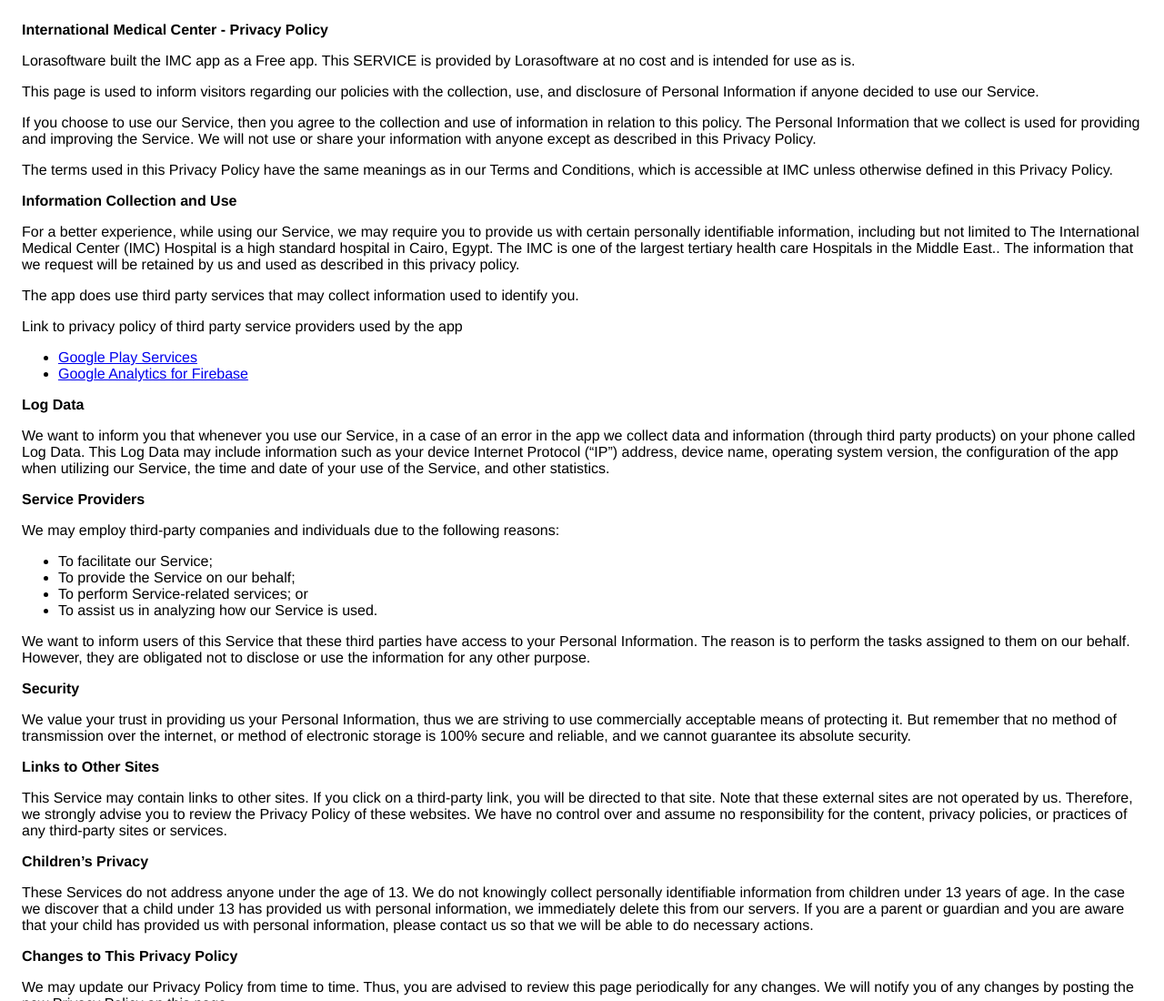
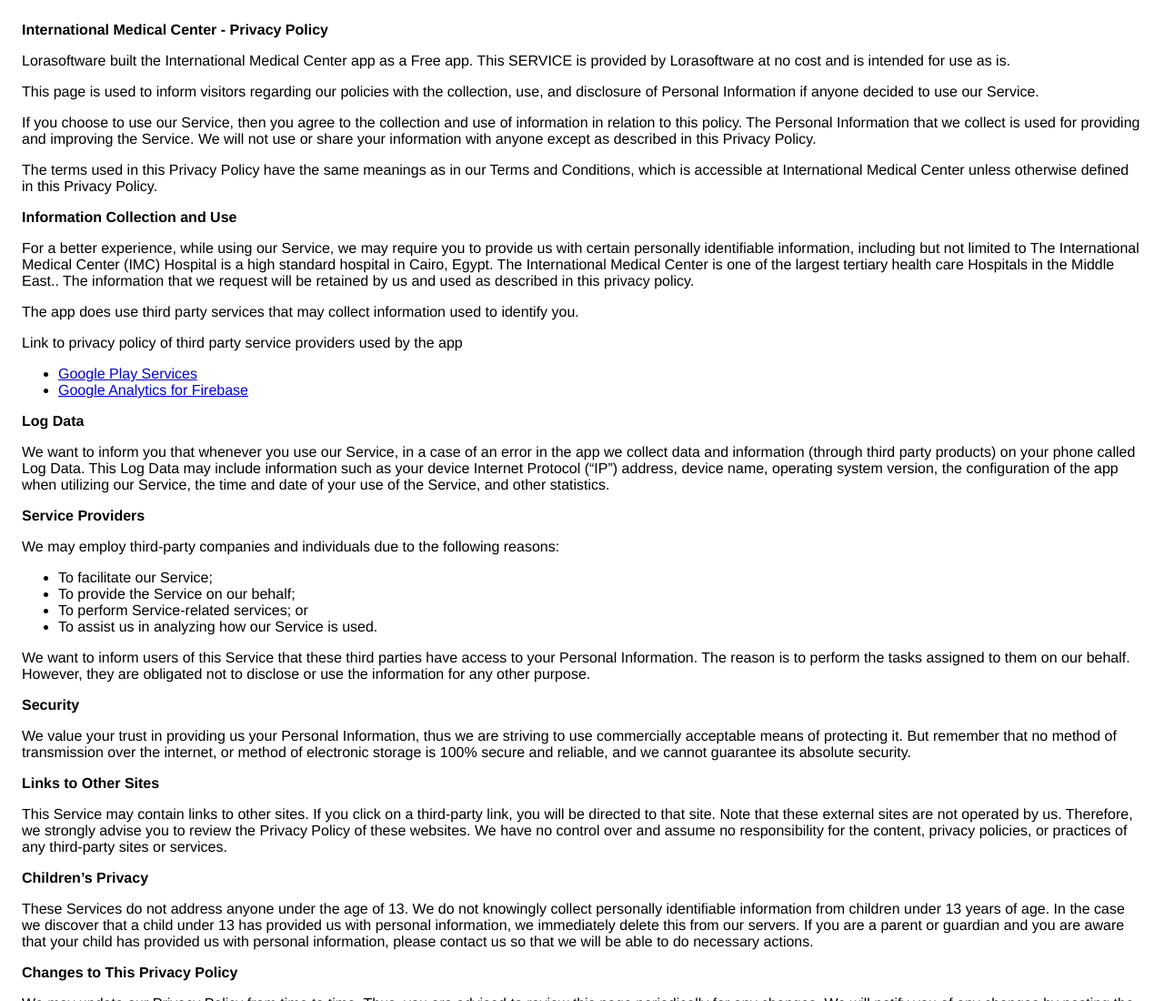
Before and after one commit to halimjr95/IMC-Policy, a plain HTML site: page index.html in a window 1280 px wide. Shown: the top 1100 px of the page at 91% size. Drawn offline with Linux system fonts and the light colour scheme.

Commit message:
imc to International Medical Center

```diff
--- a/index.html
+++ b/index.html
@@ -9,7 +9,7 @@
           </head>
     <body>
     <strong>International Medical Center - Privacy Policy</strong> <p>
-                  Lorasoftware built the IMC app as
+                  Lorasoftware built the International Medical Center app as
                   a Free app. This SERVICE is provided by
                   Lorasoftware at no cost and is intended for use as
                   is.
@@ -26,11 +26,11 @@
                 </p> <p>
                   The terms used in this Privacy Policy have the same meanings
                   as in our Terms and Conditions, which is accessible at
-                  IMC unless otherwise defined in this Privacy Policy.
+                  International Medical Center unless otherwise defined in this Privacy Policy.
                 </p> <p><strong>Information Collection and Use</strong></p> <p>
                   For a better experience, while using our Service, we
                   may require you to provide us with certain personally
-                  identifiable information, including but not limited to The International Medical Center (IMC) Hospital is a high standard hospital in Cairo, Egypt. The IMC is one of the largest tertiary health care Hospitals in the Middle East.. The information that
+                  identifiable information, including but not limited to The International Medical Center (IMC) Hospital is a high standard hospital in Cairo, Egypt. The International Medical Center is one of the largest tertiary health care Hospitals in the Middle East.. The information that
                   we request will be retained by us and used as described in this privacy policy.
                 </p> <div><p>
                     The app does use third party services that may collect
```
